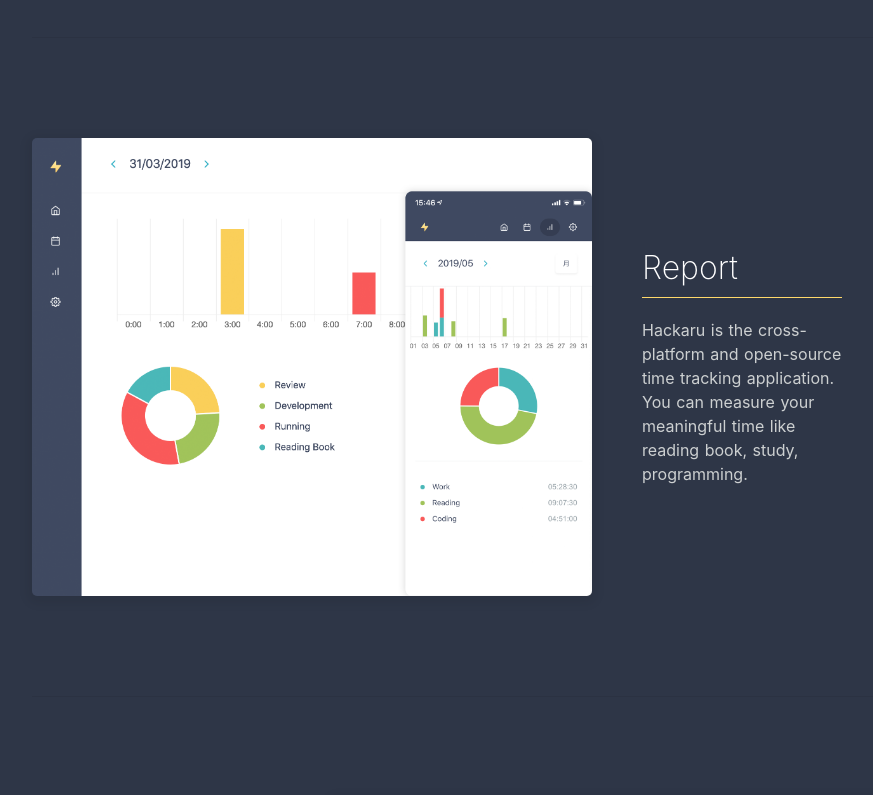
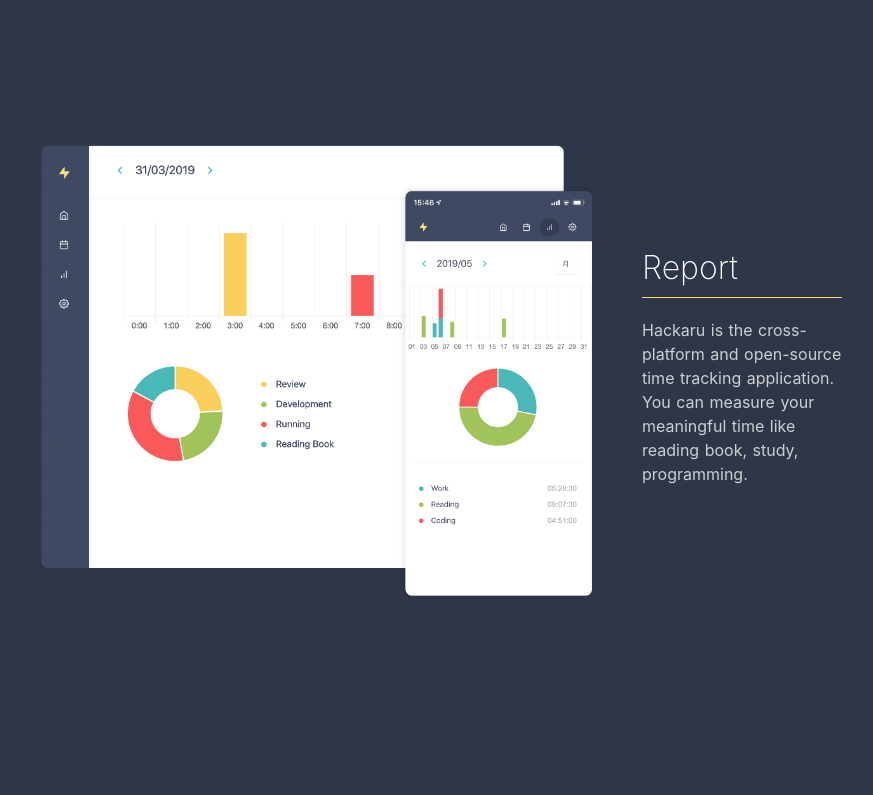
Before and after one commit to hackaru-app/hackaru-official, a Nuxt app: page / in a window 1280 px wide. Shown: the part 1960-2755 px from the top of the page, without its empty margins (178-1051 px from the left). Built offline with nearby package versions, Linux system fonts and the light colour scheme; what vue-timers would draw is missing.

Commit message:
Change report image

```diff
--- a/pages/index.vue
+++ b/pages/index.vue
@@ -219,7 +219,6 @@
 }
 .feature img {
   flex-shrink: 0;
-  box-shadow: 0 3px 10px 5px #00000010;
   border-radius: 5px;
 }
 .feature img.cell-phone {
```
Also changed, not shown: assets/reports.png.
